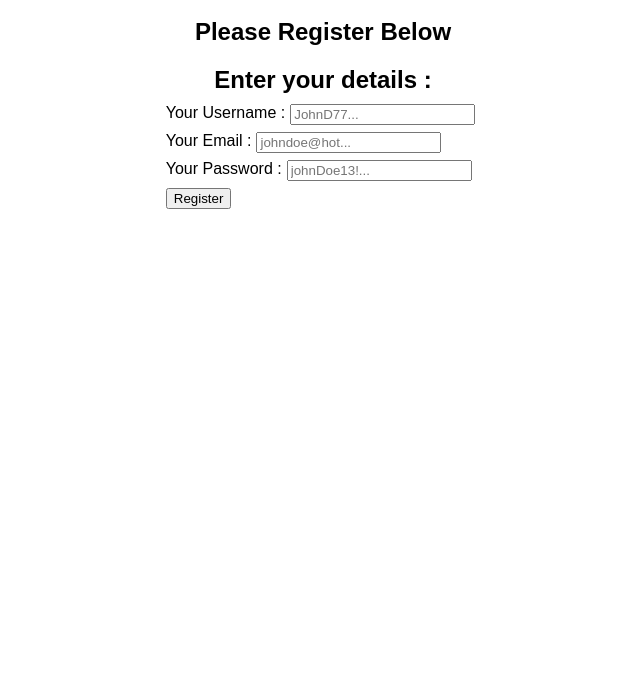
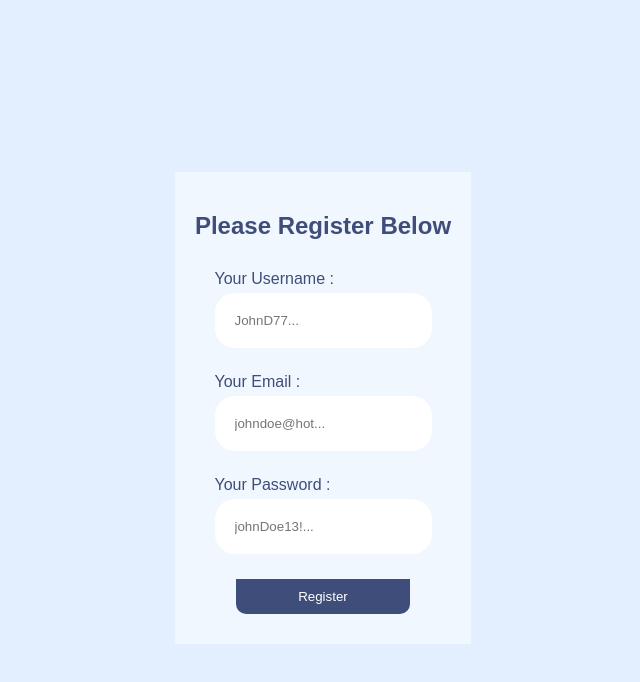
Before and after one commit to ChrisES7/taskManagementNodeApp, a website: page frontendFiles/notLoggedIn/register/register.html in a window 1280 px wide. Shown: the whole page, without its empty margins (317-957 px from the left). Drawn offline with Linux system fonts and the light colour scheme; files that its build step writes are made by us from their sources; files whose address does not match are found by name.

```diff
--- a/css/notLoggedIn/register.css
+++ b/css/notLoggedIn/register.css
@@ -1,34 +1,82 @@
 * {
+  font-family: sans-serif;
   box-sizing: border-box;
-  font-family: sans-serif;
 }
-
+html {
+  height: 100%;
+}
 body {
   display: flex;
   flex-direction: column;
+  align-items: center;
   justify-content: center;
-  align-items: center;
+  background-color: rgb(25, 121, 255, 0.12);
+  min-height: 100%;
+}
+
+#firstMessageDiv > * {
+  color: #3f4d7b;
 }
 
 #firstMessageDiv {
+  background-color: #f1f7fe;
+  display: flex;
+  justify-content: center;
+  align-items: center;
+  flex-direction: column;
+  padding: 20px;
+}
+
+#firstMessageDiv form {
   display: flex;
   flex-direction: column;
+  align-items: center;
   justify-content: center;
-  align-items: center;
 }
 
-#firstMessageDiv h2 {
-  padding: 0px;
-  margin: 10px 5px;
+#firstMessageDiv form input[type="submit"]{
+  width: 80%;
+  margin: 10px 0px;
+  padding: 10px 8px;
+  border-radius: 0px 0px 10px 10px;
+  transform: scale(1);
+  background-color: #3f4d7b;
+  color: white;
+  font-family: sans-serif;
+  transition: 0.9s ease;
+  border: none;
 }
 
-#firstMessageDiv div {
-  display: flex;
-  align-items: flex-start;
-  flex-direction: row;
-  margin: 7px 0px;
+#firstMessageDiv form input[type="submit"]:hover {
+  border-radius: 20px;
+  transform: scale(1.1);
+  transition: 0.9s ease;
+  cursor: pointer;
 }
 
-#firstMessageDiv div input {
-  margin: 0px 5px;
+
+#firstMessageDiv form input[type="text"]{
+  border-radius: 20px;
+  border: none;
+  background-color: white;
+  padding: 20px;
+  margin: 5px 0px;
 }
+
+#firstMessageDiv form input[type="text"]:active{
+  border-radius: 20px;
+  border: none;
+  background-color: white;
+  padding: 20px;
+  margin: 5px 0px;
+}
+
+#createUserForm label {
+  width: 100%;
+}
+
+#createUserForm div {
+  display: flex;
+  flex-direction: column;
+  margin: 10px 0px;
+}
--- a/frontendFiles/notLoggedIn/register/register.html
+++ b/frontendFiles/notLoggedIn/register/register.html
@@ -10,7 +10,7 @@
     <div id="firstMessageDiv">
       <h2>Please Register Below</h2>
       <form id="createUserForm" action="/createUser" method="post">
-        <h2 style="text-align: center;">Enter your details :</h2>
+
         <div id="username">
           <label for="username"> Your Username : </label>
           <input
--- a/frontendFiles/notLoggedIn/register/register.js
+++ b/frontendFiles/notLoggedIn/register/register.js
@@ -14,7 +14,8 @@
 function addError(div, field) {
   const errorMessage = document.createElement("p");
   let nbChildren = div.childElementCount;
-  errorMessage.textContent = `${field} must contain at least one uppercase letter`;
+  errorMessage.textContent =
+    `${field} must contain at least one uppercase letter`;
   errorMessage.style.color = "red";
   errorMessage.id = "errorRegister";
   if (div.hasChildNodes()) {
@@ -28,14 +29,16 @@
     } else {
       console.log("Have a nice day!");
     }
-  } else {
-  }
+  } else {}
 }
+
+
 
 createUserForm.addEventListener("submit", (e) => {
   // USERNAME
   const usernameValue = usernameInput.value;
-  const userPattern = /^(?=.*[a-z])(?=.*[A-Z])(?=.*\d)(?=.*[@$!%*?&])[A-Za-z\d@$!%*?&]{4,}$/;
+  const userPattern =
+    /^(?=.*[a-z])(?=.*[A-Z])(?=.*\d)(?=.*[@$!%*?&])[A-Za-z\d@$!%*?&]{4,}$/;
   if (userPattern.test(usernameValue)) {
     event.preventDefault(); // Prevent the form from submitting
     const usernameDiv = document.querySelector("#username");
@@ -51,12 +54,13 @@
   }
   // PASSWORD
   const passwordValue = passwordInput.value;
-  let passwordPattern = /^(?=.*[a-z])(?=.*[A-Z])(?=.*[@$!%*?&])[A-Za-z\d@$!%*?&]{8,}$/;
+  let passwordPattern =
+    /^(?=.*[a-z])(?=.*[A-Z])(?=.*[@$!%*?&])[A-Za-z\d@$!%*?&]{8,}$/;
   if (passwordPattern.test(passwordValue)) {
     event.preventDefault(); // Prevent the form from submitting
     const passwordDiv = document.querySelector("#password");
     addError(passwordDiv, "Password");
   }
 
-  break;
+  // break;
 });
--- a/problems.txt
+++ b/problems.txt
@@ -1,2 +1,5 @@
 Edit Task button redirects you back to home
 Values change in edit popup
+
+addin manual error red border, but even register just immediately sends to / when error;
+font changes on button hover for regsiter and maybe others
```
Also changed, not shown: frontendFiles/loggedIn/loggedin.js (+5 -5 lines), frontendFiles/notLoggedIn/index.html (+1 -1 lines), server/app.js (+3 -9 lines), images/home.png (added), images/login.png (added), images/task.png (added), images/taskOpen.png (added).
